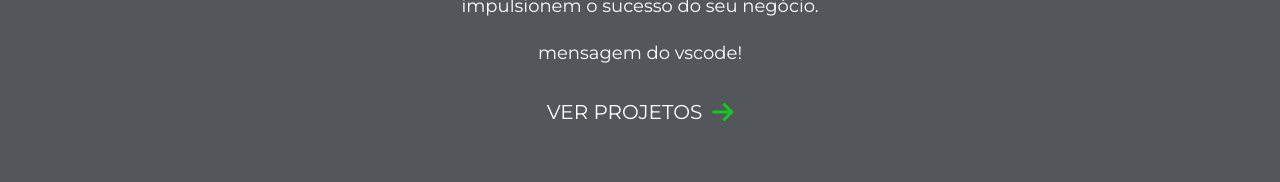
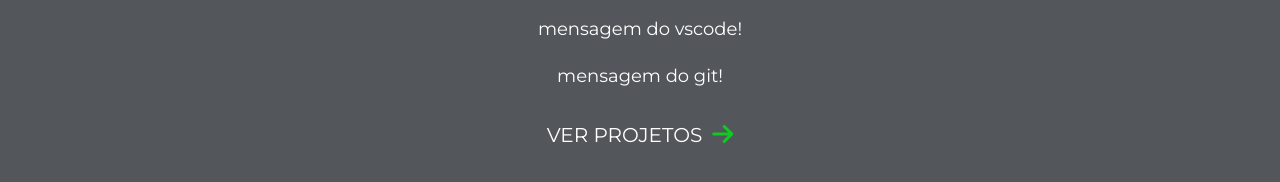
Before and after one commit to gcampolina/Portfolio, a plain HTML site: page index.html in a window 1280 px wide. Shown: the part 528-710 px from the top of the page. Drawn offline with Linux system fonts and the light colour scheme.

Commit message:
Update index.html

```diff
--- a/index.html
+++ b/index.html
@@ -28,7 +28,7 @@
 
         <p class="fade-in">Desenvolvedor Front-End <br> Crie soluções digitais que elevem a experiência do usuário e impulsionem o sucesso do seu negócio.</p>
         <p>mensagem do vscode!</p>
-
+        <p>mensagem do git!</p>
 
         <div class="projects fade-in">
             <span>Ver Projetos</span>
```
